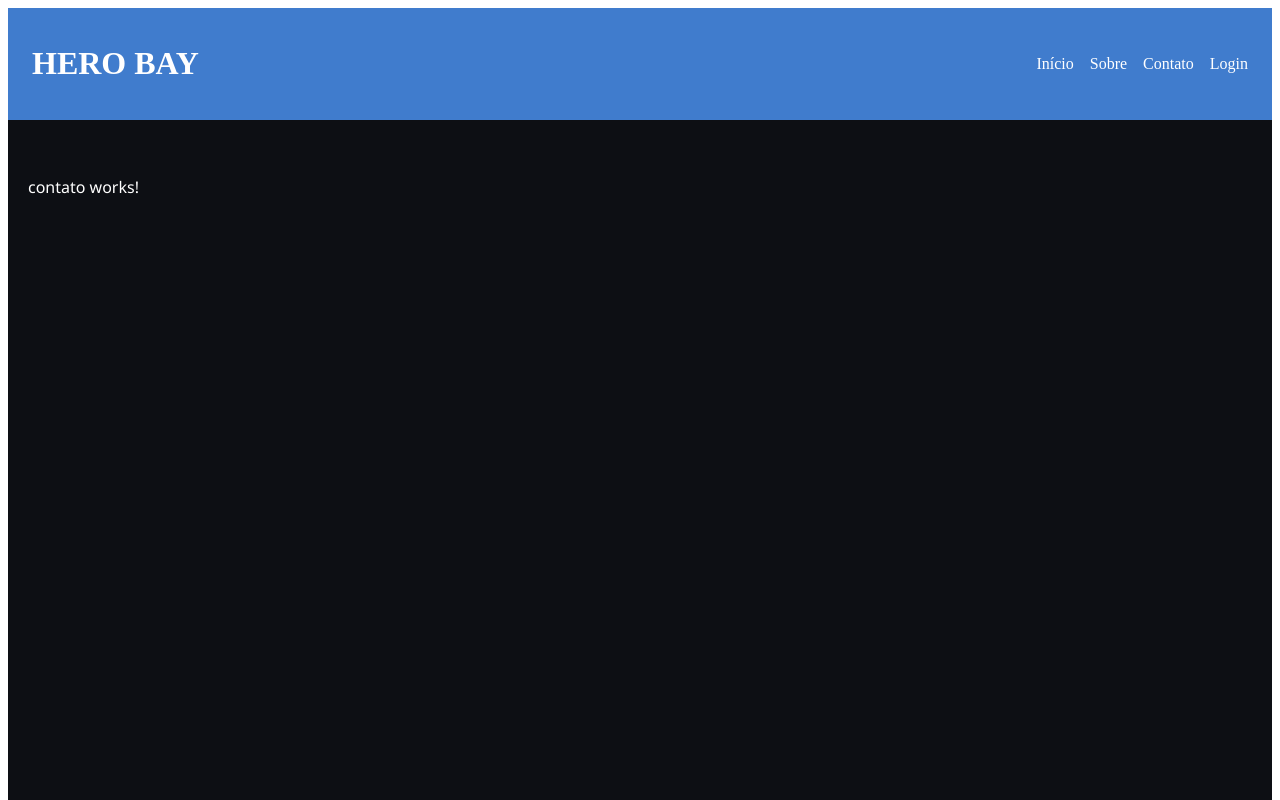
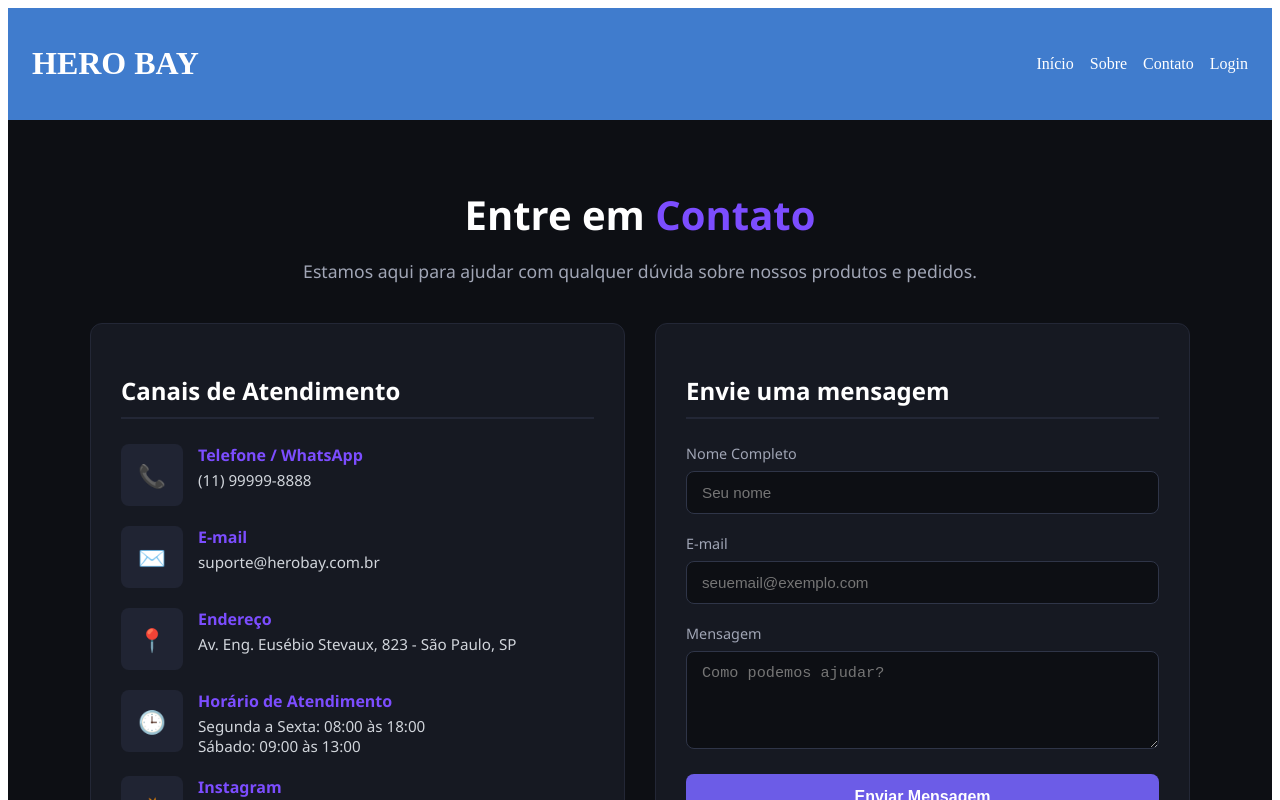
Before and after one commit to KauannPedro/hero-bay, an Angular app in the folder frontend/: page /contato in a window 1280 px wide. Shown: the top 800 px of the page. Built offline with nearby package versions, Linux system fonts and the light colour scheme.

Commit message:
Add HTML_contato

```diff
--- a/frontend/src/app/pages/contato/contato.component.html
+++ b/frontend/src/app/pages/contato/contato.component.html
@@ -1 +1,77 @@
-<p>contato works!</p>
+<div class="contact-container">
+  <header class="contact-header">
+    <h1>Entre em <span class="highlight">Contato</span></h1>
+    <p>Estamos aqui para ajudar com qualquer dúvida sobre nossos produtos e pedidos.</p>
+  </header>
+
+  <div class="contact-content">
+    <!-- Card de Informações de Contato -->
+    <div class="info-card">
+      <h2>Canais de Atendimento</h2>
+
+      <div class="info-item">
+        <div class="icon">📞</div>
+        <div>
+          <h3>Telefone / WhatsApp</h3>
+          <p>(11) 99999-8888</p>
+        </div>
+      </div>
+
+      <div class="info-item">
+        <div class="icon">✉️</div>
+        <div>
+          <h3>E-mail</h3>
+          <p>suporte@herobay.com.br</p>
+        </div>
+      </div>
+
+      <div class="info-item">
+        <div class="icon">📍</div>
+        <div>
+          <h3>Endereço</h3>
+          <p>Av. Eng. Eusébio Stevaux, 823 - São Paulo, SP</p>
+        </div>
+      </div>
+
+      <div class="info-item">
+        <div class="icon">🕒</div>
+        <div>
+          <h3>Horário de Atendimento</h3>
+          <p>Segunda a Sexta: 08:00 às 18:00</p>
+          <p>Sábado: 09:00 às 13:00</p>
+        </div>
+      </div>
+
+      <div class="info-item instagram-item">
+        <div class="icon instagram-icon">📸</div>
+        <div>
+          <h3>Instagram</h3>
+          <a href="https://instagram.com/herobay" target="_blank">&#64;herobay</a>
+        </div>
+      </div>
+    </div>
+
+    <!-- Formulário de Mensagem Direta -->
+    <div class="form-card">
+      <h2>Envie uma mensagem</h2>
+      <form (submit)="$event.preventDefault()">
+        <div class="form-group">
+          <label for="nome">Nome Completo</label>
+          <input type="text" id="nome" placeholder="Seu nome" required />
+        </div>
+
+        <div class="form-group">
+          <label for="email">E-mail</label>
+          <input type="email" id="email" placeholder="seuemail@exemplo.com" required />
+        </div>
+
+        <div class="form-group">
+          <label for="mensagem">Mensagem</label>
+          <textarea id="mensagem" rows="4" placeholder="Como podemos ajudar?" required></textarea>
+        </div>
+
+        <button type="submit" class="btn-send">Enviar Mensagem</button>
+      </form>
+    </div>
+  </div>
+</div>
```
